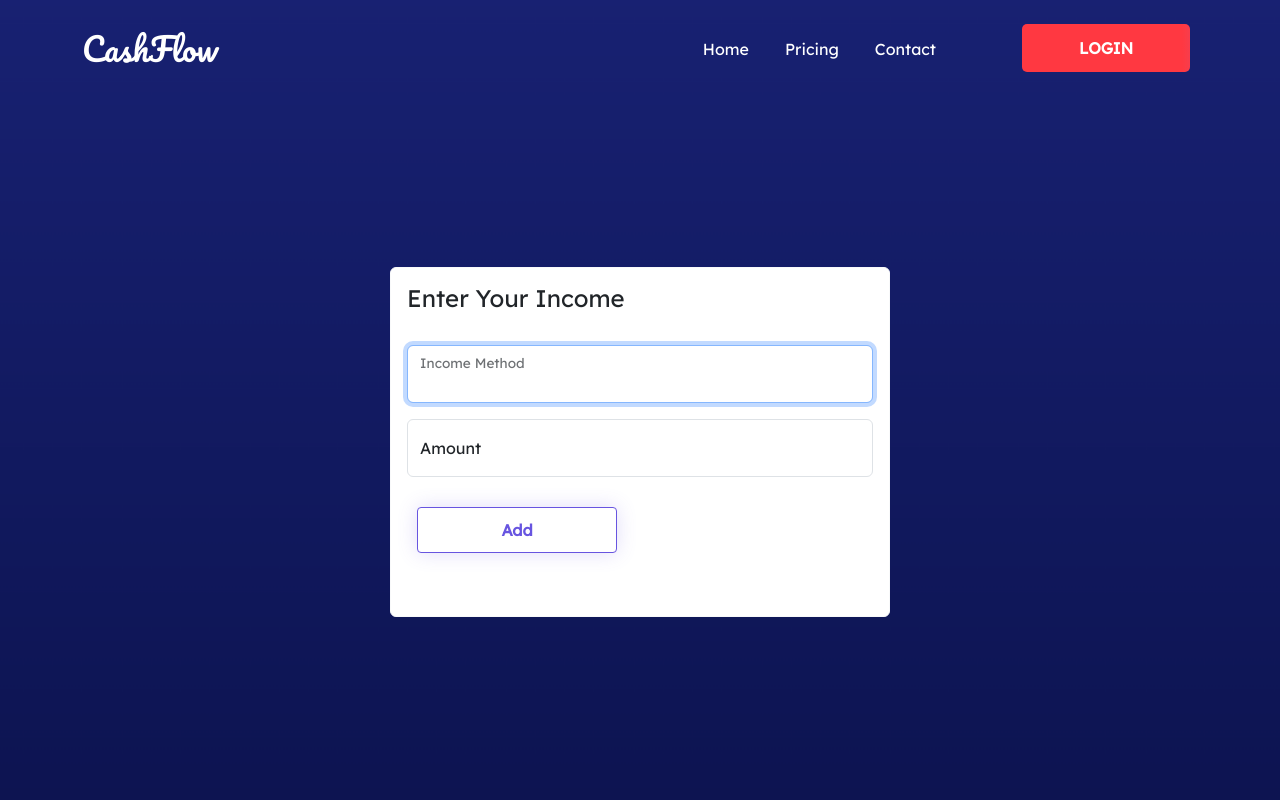
After one commit to nadunwee/CashFlow, a Flask app: page /income in a window 1280 px wide. The commit adds this page. Run offline with Flask 3, Linux system fonts and the light colour scheme; some libraries are stand-ins or nearby versions.

Commit message:
Income and Expence Route

```diff
--- a/app.py
+++ b/app.py
@@ -71,7 +71,7 @@ def login():
         session["user_id"] = rows[0]
 
         # Redirect user to home page
-        return render_template("index.html")
+        return redirect("/dashbord")
 
     # User reached route via GET (as by clicking a link or via redirect)
     else:
@@ -87,9 +87,9 @@ def logout():
     # Redirect user to login form
     return redirect("/")
 
-@app.route("/home", methods=["GET", "POST"])
-def index():
-    return render_template("index.html")
+@app.route("/dashbord", methods=["GET", "POST"])
+def dashbord():
+    return render_template("dashbord.html")
 
 @app.route("/register", methods=["GET", "POST"])
 def register():
@@ -123,10 +123,62 @@ def register():
         # Hash the password
         hashed_password = generate_password_hash(password)
 
+        # Add to the database
         cursor.execute('INSERT INTO users (username, name, password_hash) VALUES (%s, %s, %s)', (username, name, hashed_password))
         mysql.connection.commit()
         cursor.close()
         return render_template("login.html")
+
+@app.route("/income", methods=["GET", "POST"])
+def income():
+
+    # User reached route via POST (as by submitting a form via POST)
+    if request.method == "POST":
+        cursor = mysql.connection.cursor()
+
+        method = request.form.get("income-method")
+        amount = request.form.get("in-amount")
+        type = request.form.get("income")
+        user_id = session["user_id"]
+
+        # Check if method or amount empty
+        if not method or not amount:
+            return apology("Blank Method or Amount")
+
+        # Add to the database
+        cursor.execute('INSERT INTO flow (method, amount, type, id) VALUES (%s, %s, %s, %s)', (method, amount, 'income', user_id))
+        mysql.connection.commit()
+        cursor.close()
+
+        return redirect("/dashbord")
+
+    else:
+        return render_template("income.html")
+
+@app.route("/expence", methods=["GET", "POST"])
+def expence():
+
+    # User reached route via POST (as by submitting a form via POST)
+    if request.method == "POST":
+        cursor = mysql.connection.cursor()
+
+        method = request.form.get("expence-method")
+        amount = request.form.get("ex-amount")
+        user_id = session["user_id"]
+
+        # Check if method or amount empty
+        if not method or not amount:
+            return apology("Blank Method or Amount")
+
+        # Add to the database
+        cursor.execute('INSERT INTO flow (method, amount, type, id) VALUES (%s, %s, %s, %s)', (method, amount, 'expence', user_id))
+        mysql.connection.commit()
+        cursor.close()
+
+        return redirect("/expence")
+
+    else:
+        return render_template("expence.html")
 
 @app.route("/test", methods=["GET", "POST"])
 def test():
--- a/templates/index.html
+++ b/templates/dashbord.html
@@ -7,8 +7,6 @@
 
 {% block body %}
 
-<h1>This is INDEX.HTML</h1>
-<br><br>
-{{ passwordss }}
+<h1>this is dashbord</h1>
 
 {% endblock %}
--- /dev/null
+++ b/templates/income.html
@@ -0,0 +1,33 @@
+{% extends "layout.html" %}
+
+{% block title %}
+    Index
+{% endblock %}
+
+
+{% block body %}
+
+<div class="card border-light mb-3" style="max-width: 40rem; width: 500px; height: 350px;">
+  <div class="card-body">
+    <h4>Enter Your Income</h4><br>
+
+    <form action="/income" method="post">
+
+      <div class="form-group">
+
+        <div class="form-floating mb-3">
+          <input type="text" class="form-control" id="floatingInput" placeholder="Income Method" name="income-method" autocomplete="off" autofocus>
+          <label for="floatingInput">Income Method</label>
+        </div>
+        <div class="form-floating">
+          <input type="number" class="form-control" id="floatingPassword" placeholder="Amount" name="in-amount">
+          <label for="floatingPassword">Amount</label>
+        </div>
+      </div>
+      <button type="submit" class="btn btn-primary" id="login-button">Add</button>
+    </div>
+    </form>
+  </div>
+</div>
+
+{% endblock %}
--- a/templates/layout.html
+++ b/templates/layout.html
@@ -32,6 +32,15 @@
         <div class="mx-auto"></div>
         {% if session.user_id %}
           <ul class="navbar-nav">
+            <li class="nav-item">
+              <a class="nav-link " href="/dashbord">Dashbord</a>
+            </li>
+            <li class="nav-item">
+              <a class="nav-link " href="/income">Income</a>
+            </li>
+            <li class="nav-item">
+              <a class="nav-link " href="/expence">Expence</a>
+            </li>
             <li class="nav-item1">
               <a class="nav-link" href="/logout"><button class="login">Logout</button></a>
             </li>
```
Also changed, not shown: db.py (deleted, +0 -11 lines), templates/expence.html (added, +33 -0 lines).
